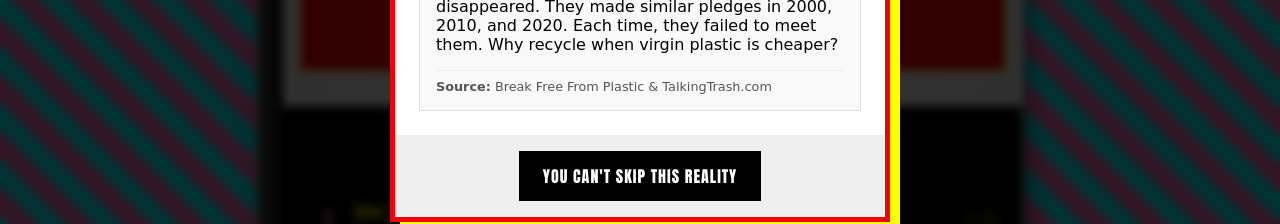
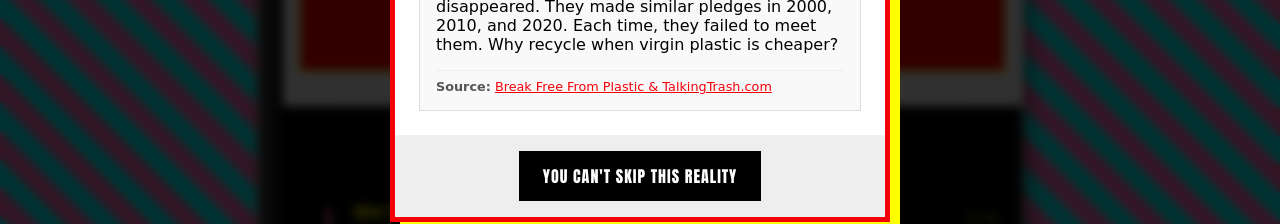
Before and after one commit to stealthygood/now-thats-what-i-call-greenwashing, a React (Vite) app: page / in a window 1280 px wide. Both pictures are taken after a click on the element 652 px from the left and 700 px from the top of the page. Shown: the part 481-705 px from the top of the page. Built offline with nearby package versions, Linux system fonts and the light colour scheme.

Commit message:
Add source links to track modals

```diff
--- a/src/App.jsx
+++ b/src/App.jsx
@@ -17,6 +17,7 @@ const TRACKS = [
     duration: "3:42",
     description: "In 1990, Coca-Cola pledged to use 25% recycled content in their bottles. That promise quietly disappeared. They made similar pledges in 2000, 2010, and 2020. Each time, they failed to meet them. Why recycle when virgin plastic is cheaper?",
     source: "Break Free From Plastic & TalkingTrash.com",
+    sourceUrl: "https://talking-trash.com/",
     audioEmbedUrl: "https://suno.com/embed/87b771d1-8153-4f67-94ee-3e8296fb8711"
   },
   {
@@ -27,6 +28,7 @@ const TRACKS = [
     duration: "2:15",
     description: "Coca-Cola launched the 'PlantBottle' claiming it was eco-friendly. In reality, it was still up to 70% petroleum-based plastic and indistinguishable from regular PET in oceans. It was a marketing stunt, not a solution.",
     source: "The Guardian",
+    sourceUrl: "https://www.theguardian.com/environment/2021/may/22/coca-cola-plantbottle-marketing-hype-green-solution",
     audioEmbedUrl: "https://suno.com/embed/db1c1c7a-971e-437d-bcb5-bf88cb60a9c7"
   },
   {
@@ -37,6 +39,7 @@ const TRACKS = [
     duration: "4:01",
     description: "Coke's 'World Without Waste' campaign promises to collect one bottle for every one sold by 2030. Independent audits show they are nowhere close to this goal, while their plastic production actually INCREASED.",
     source: "Reuters Investigation",
+    sourceUrl: "https://www.reuters.com/investigates/special-report/plastic-pollution-coca-cola-recycling/",
     audioEmbedUrl: "https://suno.com/embed/3b212721-4ce0-4b6a-86b7-cf9f4e8d4d90"
   },
   {
@@ -46,7 +49,8 @@ const TRACKS = [
     year: "2019-2023",
     duration: "5:00",
     description: "For five consecutive years, the Break Free From Plastic global brand audit has named Coca-Cola the world's #1 plastic polluter, producing more waste than the next two top polluters (PepsiCo and Nestle) combined.",
-    source: "Break Free From Plastic Global Brand Audit"
+    source: "Break Free From Plastic Global Brand Audit",
+    sourceUrl: "https://brandaudit.breakfreefromplastic.org/"
   },
   {
     id: 5,
@@ -56,6 +60,7 @@ const TRACKS = [
     duration: "∞",
     description: "While publicly promoting recycling, Coca-Cola has spent millions lobbying against Bottle Bills (Deposit Return Schemes) which are proven to increase recycling rates. They claim to support sustainability while funding groups that fight regulation.",
     source: "The Intercept",
+    sourceUrl: "https://theintercept.com/2019/10/18/coca-cola-recycling-plastics-pollution/",
     audioEmbedUrl: "https://suno.com/embed/ba25fc16-dbda-4009-bc06-e32cb06ca8f3"
   }
 ];
--- a/src/components/TrackModal.css
+++ b/src/components/TrackModal.css
@@ -136,6 +136,16 @@
     padding-top: 0.5rem;
 }
 
+.source-link {
+    color: var(--color-coke-red);
+    text-decoration: underline;
+    transition: color 0.2s;
+}
+
+.source-link:hover {
+    color: var(--color-black);
+}
+
 .modal-footer {
     padding: 1rem;
     background: #eee;
--- a/src/components/TrackModal.jsx
+++ b/src/components/TrackModal.jsx
@@ -42,7 +42,19 @@ const TrackModal = ({ track, onClose }) => {
                         <p>{track.description}</p>
 
                         <div className="sources-box">
-                            <strong>Source:</strong> {track.source}
+                            <strong>Source:</strong>{' '}
+                            {track.sourceUrl ? (
+                                <a
+                                    href={track.sourceUrl}
+                                    target="_blank"
+                                    rel="noopener noreferrer"
+                                    className="source-link"
+                                >
+                                    {track.source}
+                                </a>
+                            ) : (
+                                track.source
+                            )}
                         </div>
                     </div>
                 </div>
```
